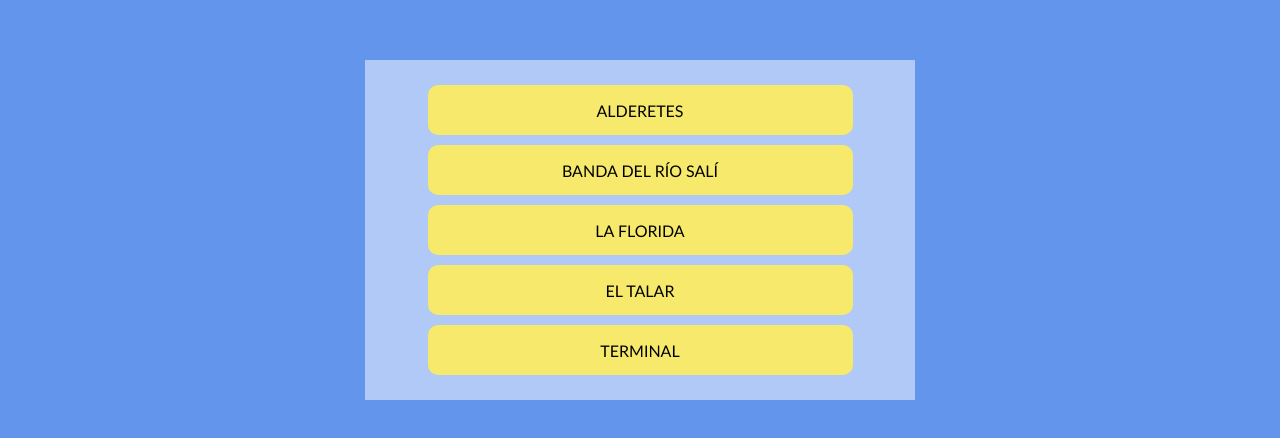
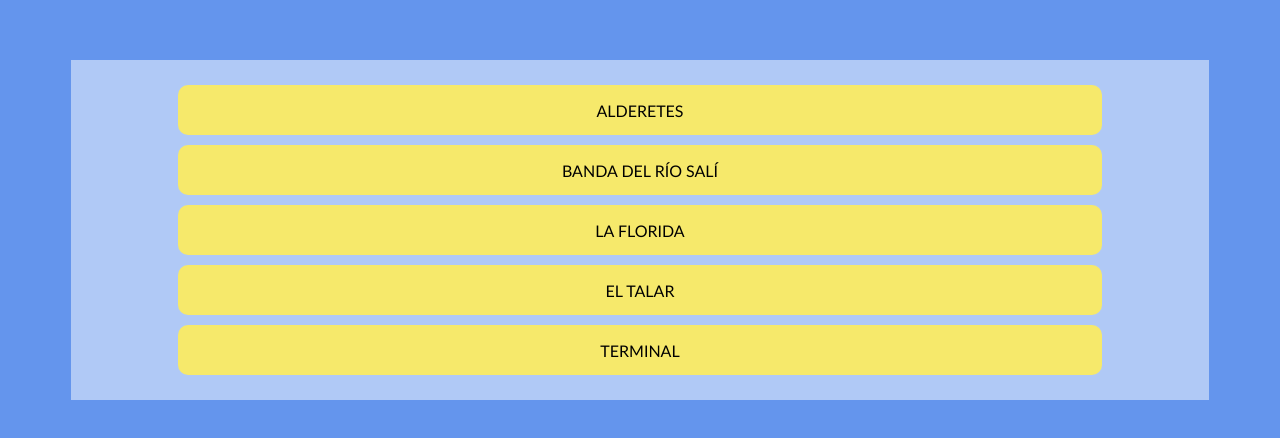
Before and after one commit to GonzaS89/simuladorabonos, a React (Create React App) app: page / in a window 1280 px wide. Shown: the part 170-608 px from the top of the page. Built offline with nearby package versions, Linux system fonts and the light colour scheme.

Commit message:
primer commit

```diff
--- a/codigos.js
+++ b/codigos.js
@@ -23,6 +23,7 @@ const codigo_44 = '$ 4390';
 
 const definirPrecioDeBoleto = ( inicio , final ) => {
   if(inicio === 'la florida') {
+    if(final === 'la florida') {return codigo_06}
     if(final === 'alderetes'){return codigo_10};
     if(final === 'banda del río salí'){return codigo_12};
     if(final === 'terminal'){return codigo_16}
--- a/src/App.js
+++ b/src/App.js
@@ -1,10 +1,10 @@
 import './App.css';
-import ListaLocalidades from './Componentes/ListaLocalidades';
+import ListaLocalidadesInicio from './Componentes/ListaLocalidadesInicio';
 
 function App() {
   return (
     <div className="App">
-      <ListaLocalidades />
+      <ListaLocalidadesInicio />
     </div>
   );
 }
--- a/src/Componentes/ListaLocalidades.jsx
+++ b/src/Componentes/ListaLocalidadesInicio.jsx
@@ -3,7 +3,9 @@ import localidades from '../localidades.json';
 import Localidad from './Localidad';
 import '../Estilos/main.css';
 
-const ListaLocalidades = () => {
+const ListaLocalidadesInicio = () => {
+
+
     return(
        <div className='contenedor-localidades'>
             {localidades.map( localidad => (
@@ -13,4 +15,4 @@ const ListaLocalidades = () => {
     )
 }
 
-export default ListaLocalidades;
+export default ListaLocalidadesInicio;
--- a/src/Estilos/main.css
+++ b/src/Estilos/main.css
@@ -1,5 +1,5 @@
 .contenedor-localidades{
-    width: 500px;
+    width: 85%;
     background-color: rgba(255, 255, 255, 0.486);
     display: flex;
     flex-direction: column;
```
